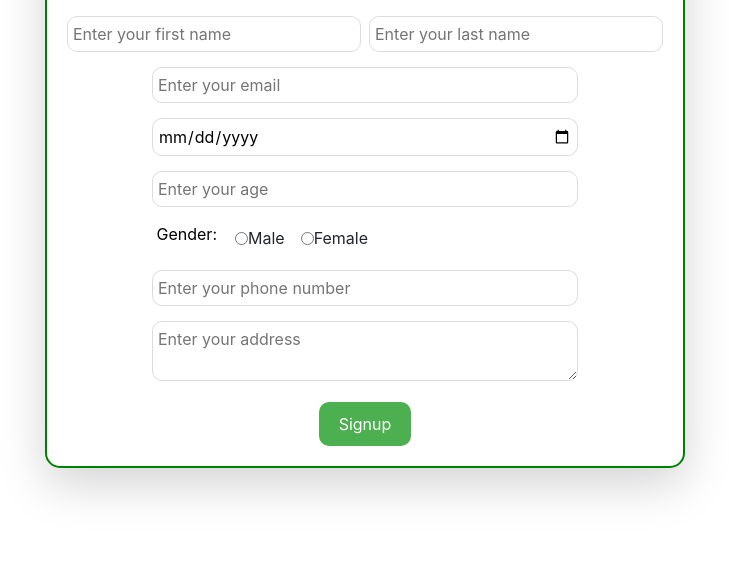
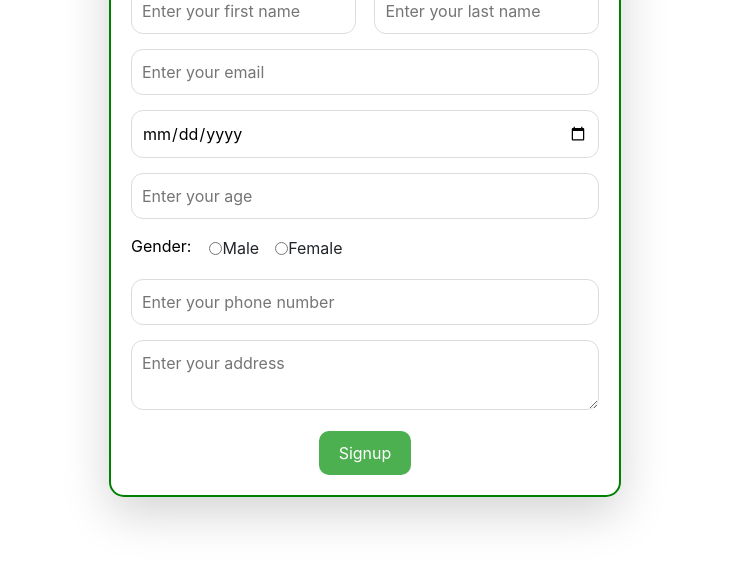
Before and after one commit to Hemanth-231801057/231801057-HemanthkumarD, a plain HTML site: page index.html in a window 1280 px wide. Shown: the part 217-800 px from the top of the page, without its empty margins (275-1004 px from the left). Drawn offline with nearby package versions, Linux system fonts and the light colour scheme.

Commit message:
Update style.css

```diff
--- a/style.css
+++ b/style.css
@@ -1,13 +1,10 @@
-
-
 .container {
-    width: 50%;
+    width: 40%;
     height: auto;
     background-color: white;
     border: 2px solid green;
     border-radius: 15px;
     padding: 20px;
-
 }
 
 h1 {
@@ -16,22 +13,28 @@ h1 {
 
 label {
     color: black;
-    width: 150px;
-    text-align: right;
-    margin-right: 10px;
+    display: block;
+    margin-bottom: 5px;
 }
 
 #firstName,
-#lastName,
+#lastName {
+    border: 1px solid gainsboro;
+    border-radius: 12px;
+    padding: 10px;
+    width: 48%;
+    margin-bottom: 15px;
+}
+
 #email,
 #dob,
 #age,
 #phoneNumber,
 #address {
     border: 1px solid gainsboro;
-    border-radius: 10px;
-    padding: 5px;
-    width: calc(100% - 170px);
+    border-radius: 12px;
+    padding: 10px;
+    width: 100%;
     margin-bottom: 15px;
 }
 
@@ -43,6 +46,6 @@ label {
     background-color: #4caf50;
     color: white;
     border: none;
-    border-radius: 10px; /* Increased border-radius for more rounded corners */
+    border-radius: 10px;
     padding: 10px 20px;
 }
```
